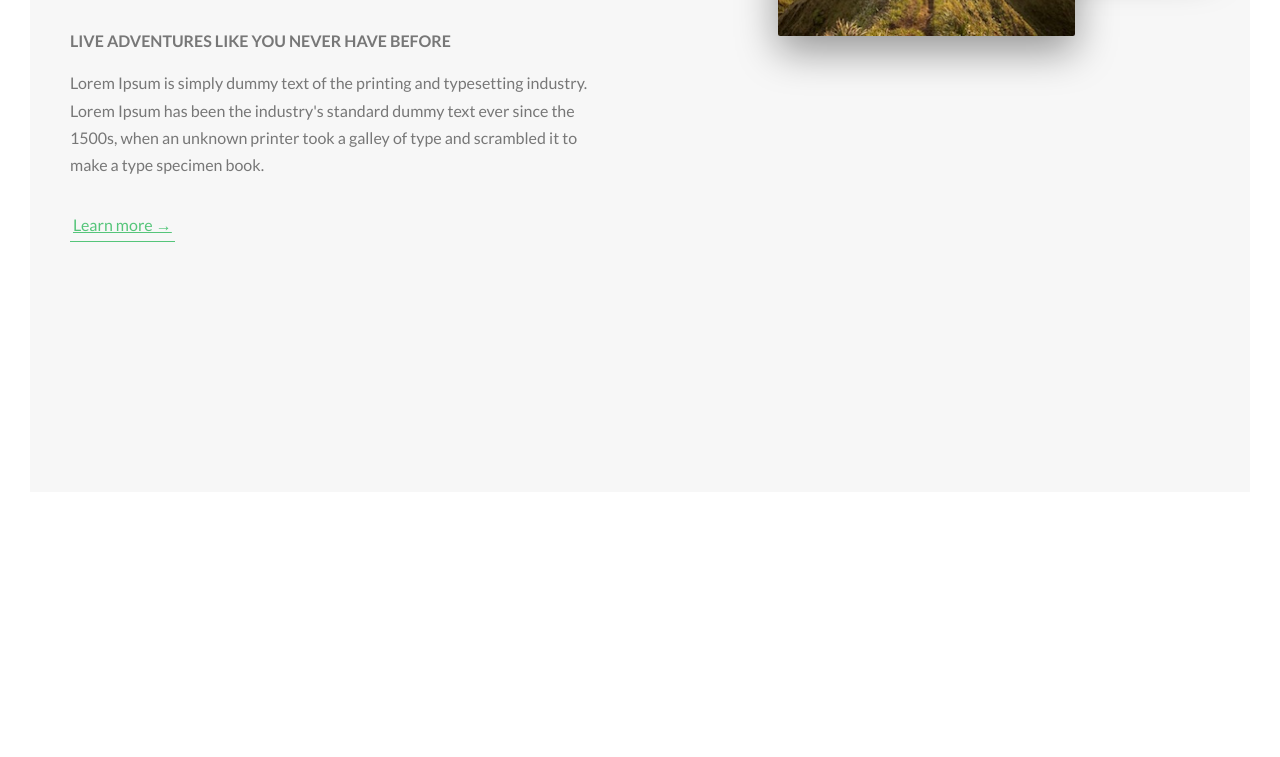
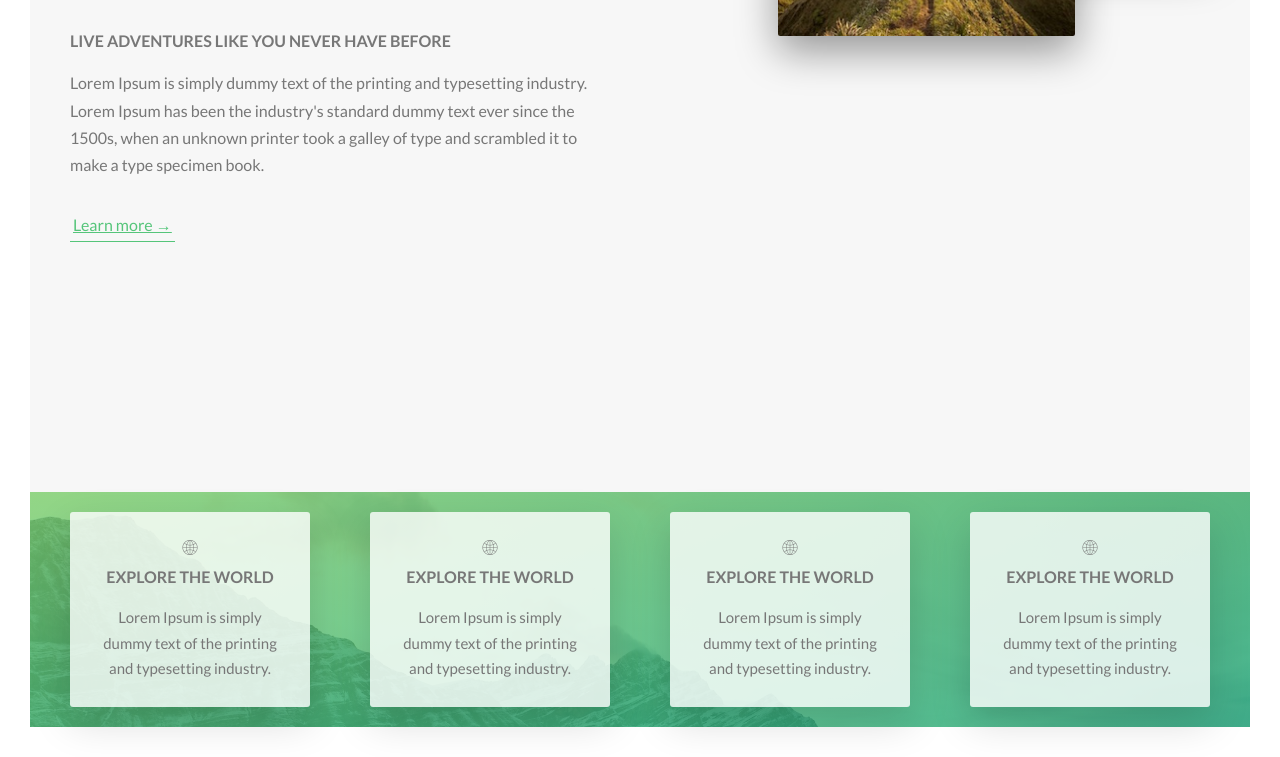
Before and after one commit to Kabooley/udemy-advanced-css-sass, a website: page NATOURS/index.html in a window 1280 px wide. Shown: the part 1282-2039 px from the top of the page. Before the commit the page ends 1804 px from the top, so only its background shows below. Drawn offline with Linux system fonts and the light colour scheme.

Commit message:
Building section feature

```diff
--- a/NATOURS/css/icon-font.css
+++ b/NATOURS/css/icon-font.css
@@ -25,8 +25,8 @@
   -moz-osx-font-smoothing: grayscale;
 }
 
-[class^="icon-"]:before,
-[class*=" icon-"]:before {
+[class^="icon-basic"]:before,
+[class*=" icon-basic"]:before {
   font-family: "linea-basic-10" !important;
   font-style: normal !important;
   font-weight: normal !important;
--- a/NATOURS/index.html
+++ b/NATOURS/index.html
@@ -76,15 +76,70 @@
                             scrambled it to make a type specimen book.
                         </p>
 
-                        <a href="#" class="btn-text">
-                          Learn more &rarr;
-                        </a>
+                        <a href="#" class="btn-text"> Learn more &rarr; </a>
                     </div>
                     <div class="col-1-of-2">
-                      <div class="composition">
-                          <img src="img/nat-1.jpg" alt="photo 1" class="composition__photo composition__photo--p1">
-                          <img src="img/nat-2.jpg" alt="photo 2" class="composition__photo composition__photo--p2">
-                          <img src="img/nat-3.jpg" alt="photo 3" class="composition__photo composition__photo--p3"></div>
+                        <div class="composition">
+                            <img
+                                src="img/nat-1.jpg"
+                                alt="photo 1"
+                                class="composition__photo composition__photo--p1"
+                            />
+                            <img
+                                src="img/nat-2.jpg"
+                                alt="photo 2"
+                                class="composition__photo composition__photo--p2"
+                            />
+                            <img
+                                src="img/nat-3.jpg"
+                                alt="photo 3"
+                                class="composition__photo composition__photo--p3"
+                            />
+                        </div>
+                    </div>
+                </div>
+            </section>
+            <section class="section-features">
+                <div class="row">
+                    <div class="col-1-of-4">
+                        <div class="feature-box">
+                            <i class="feature-box_icon icon-basic-world"></i>
+                            <h3 class="heading-tertiary u-margin-bottom-small">Explore the world</h3>
+                            <p class="feature-box_text">
+                                Lorem Ipsum is simply dummy text of the printing
+                                and typesetting industry.
+                            </p>
+                        </div>
+                    </div>
+                    <div class="col-1-of-4">
+                        <div class="feature-box">
+                            <i class="feature-box_icon icon-basic-world"></i>
+                            <h3 class="heading-tertiary u-margin-bottom-small">Explore the world</h3>
+                            <p class="feature-box_text">
+                                Lorem Ipsum is simply dummy text of the printing
+                                and typesetting industry.
+                            </p>
+                        </div>
+                    </div>
+                    <div class="col-1-of-4">
+                        <div class="feature-box">
+                            <i class="feature-box_icon icon-basic-world"></i>
+                            <h3 class="heading-tertiary u-margin-bottom-small">Explore the world</h3>
+                            <p class="feature-box_text">
+                                Lorem Ipsum is simply dummy text of the printing
+                                and typesetting industry.
+                            </p>
+                        </div>
+                    </div>
+                    <div class="col-1-of-4">
+                        <div class="feature-box">
+                            <i class="feature-box_icon icon-basic-world"></i>
+                            <h3 class="heading-tertiary u-margin-bottom-small">Explore the world</h3>
+                            <p class="feature-box_text">
+                                Lorem Ipsum is simply dummy text of the printing
+                                and typesetting industry.
+                            </p>
+                        </div>
                     </div>
                 </div>
             </section>
--- /dev/null
+++ b/NATOURS/sass/components/_feature-box.scss
@@ -0,0 +1,24 @@
+.feature-box {
+    background-color: rgba($color-white, 0.8);
+    font-size: 1.5rem;
+    padding: 2.5rem;
+    text-align: center;
+    border-radius: 3px;
+    box-shadow: 0 1.5rem 4rem rgba($color-black, 0.15);
+    position: relative;
+    transition: transform 0.3s;
+
+    &__icon {
+        font-size: 6rem;
+        margin-bottom: 0.5rem;
+
+    }
+
+    &__text {
+    }
+
+
+    &:hover {
+        transform: translateY(-1.5rem) scale(1.03);
+    }
+}
--- a/NATOURS/sass/main.scss
+++ b/NATOURS/sass/main.scss
@@ -1,16 +1,17 @@
-@import "abstracts/functions";
-@import "abstracts/mixins";
-@import "abstracts/variables";
+@import 'abstracts/functions';
+@import 'abstracts/mixins';
+@import 'abstracts/variables';
 
-@import "base/animations";
-@import "base/base";
-@import "base/typography";
-@import "base/utilities";
+@import 'base/animations';
+@import 'base/base';
+@import 'base/typography';
+@import 'base/utilities';
 
-@import "components/button";
-@import "components/composition";
+@import 'components/button';
+@import 'components/composition';
+@import 'components/feature-box';
 
-@import "layout/grid";
-@import "layout/header";
+@import 'layout/grid';
+@import 'layout/header';
 
-@import "pages/home";
+@import 'pages/home';
--- a/NATOURS/sass/pages/_home.scss
+++ b/NATOURS/sass/pages/_home.scss
@@ -5,3 +5,14 @@
     padding: 25rem 0;
     margin-top: -20vh;
 }
+
+.section-features {
+    padding: 2rem 0;
+    background-image: linear-gradient(
+            to right bottom,
+            rgba($color-primary-light, 0.8),
+            rgba($color-primary-dark, 0.8)
+        ),
+        url(../img/nat-4.jpg);
+        background-size: cover;
+}
```
Also changed, not shown: note.md (+14 -0 lines), NATOURS/css/fonts/linea-basic-10.ttf (added), NATOURS/css/fonts/linea-basic-10.woff (added), NATOURS/css/style.css, 3 other files.
